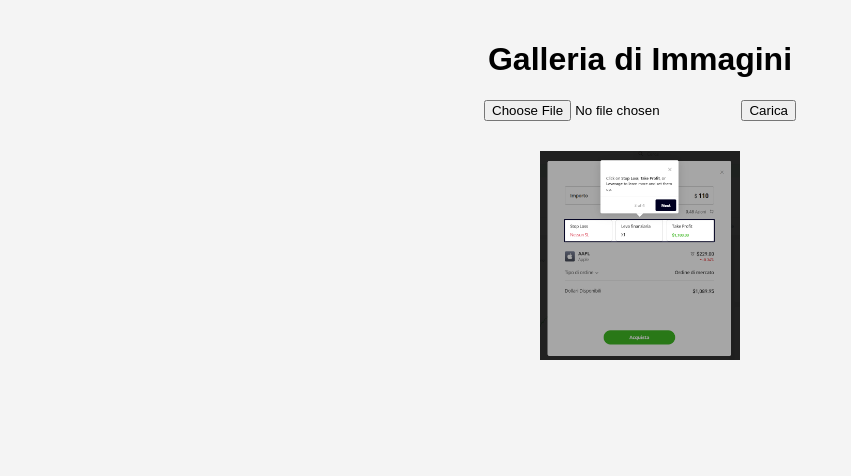
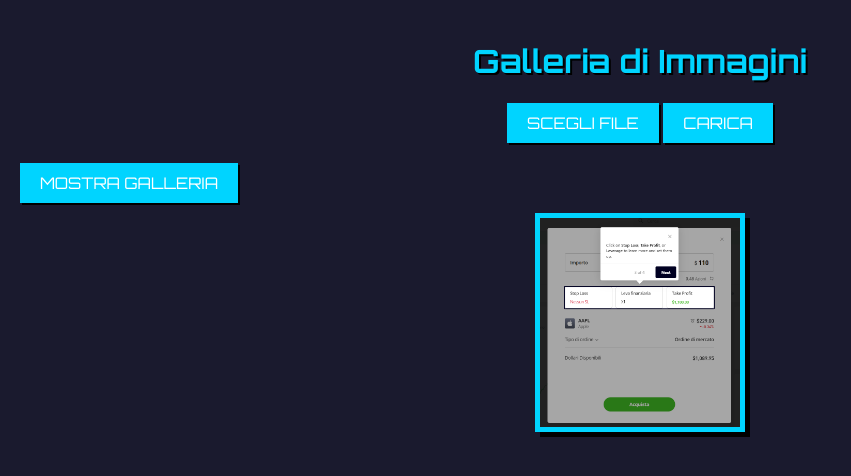
Before and after one commit to benni-ale/Travellando, a Flask app: page / in a window 1280 px wide. Shown: the top 476 px of the page, without its empty margins (0-851 px from the left). Run offline with Flask 2, Linux system fonts and the light colour scheme.

Commit message:
Formattato con tema cyberpunk

```diff
--- a/static/script.js
+++ b/static/script.js
@@ -17,6 +17,10 @@ document.getElementById('uploadForm').addEventListener('submit', function (e) {
     .catch(error => console.error('Errore:', error));
 });
 
+document.getElementById('showGallery').addEventListener('click', function () {
+    loadGallery();
+});
+
 function loadGallery() {
     fetch('/uploads')
         .then(response => response.json())
--- a/static/styles.css
+++ b/static/styles.css
@@ -1,17 +1,64 @@
+@import url('https://fonts.googleapis.com/css2?family=Orbitron:wght@400;700&display=swap');
+
 body {
-    font-family: Arial, sans-serif;
+    font-family: 'Orbitron', sans-serif;
     margin: 0;
     padding: 20px;
-    background-color: #f4f4f4;
+    background-color: #1a1a2e;
+    color: #e0e0e0;
+    background-image: url('{{ url_for('static', filename='background.jpg') }}');
+    background-size: cover;
+    background-position: center;
 }
 
 h1 {
     text-align: center;
+    color: #00d4ff;
+    text-shadow: 2px 2px #000;
 }
 
 form {
     margin-bottom: 20px;
     text-align: center;
+}
+
+input[type="file"] {
+    display: none; /* Nasconde l'input file predefinito */
+}
+
+label {
+    font-family: 'Orbitron', sans-serif;
+    background-color: #00d4ff;
+    color: #fff;
+    border: none;
+    padding: 10px 20px;
+    cursor: pointer;
+    font-size: 16px;
+    text-transform: uppercase;
+    box-shadow: 2px 2px #000;
+    transition: background-color 0.3s;
+    display: inline-block;
+}
+
+label:hover {
+    background-color: #ffd700; /* Giallo brillante */
+}
+
+button {
+    font-family: 'Orbitron', sans-serif;
+    background-color: #00d4ff;
+    color: #fff;
+    border: none;
+    padding: 10px 20px;
+    cursor: pointer;
+    font-size: 16px;
+    text-transform: uppercase;
+    box-shadow: 2px 2px #000;
+    transition: background-color 0.3s;
+}
+
+button:hover {
+    background-color: #ffd700; /* Giallo brillante */
 }
 
 #gallery {
@@ -24,4 +71,11 @@ form {
     margin: 10px;
     width: 200px;
     height: auto;
+    border: 5px solid #00d4ff;
+    box-shadow: 5px 5px #000;
+    transition: border-color 0.3s;
 }
+
+#gallery img:hover {
+    border-color: #ffd700; /* Giallo brillante */
+}
--- a/templates/index.html
+++ b/templates/index.html
@@ -4,14 +4,16 @@
     <meta charset="UTF-8">
     <meta name="viewport" content="width=device-width, initial-scale=1.0">
     <link rel="stylesheet" href="{{ url_for('static', filename='styles.css') }}">
-    <title>Galleria di Immagini</title>
+    <title>Galleria di Immagini - Cyberpunk</title>
 </head>
 <body>
     <h1>Galleria di Immagini</h1>
     <form id="uploadForm" enctype="multipart/form-data">
         <input type="file" name="image" id="image" accept="image/*">
+        <label for="image">Scegli File</label>
         <button type="submit">Carica</button>
     </form>
+    <button id="showGallery">Mostra Galleria</button>
     <div id="gallery"></div>
     <script src="{{ url_for('static', filename='script.js') }}"></script>
 </body>
```
